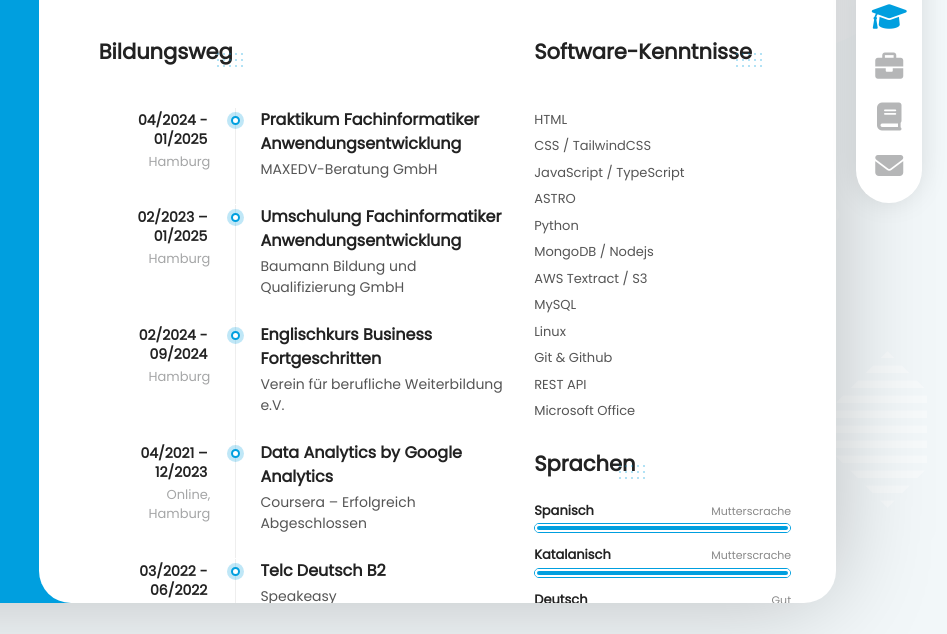
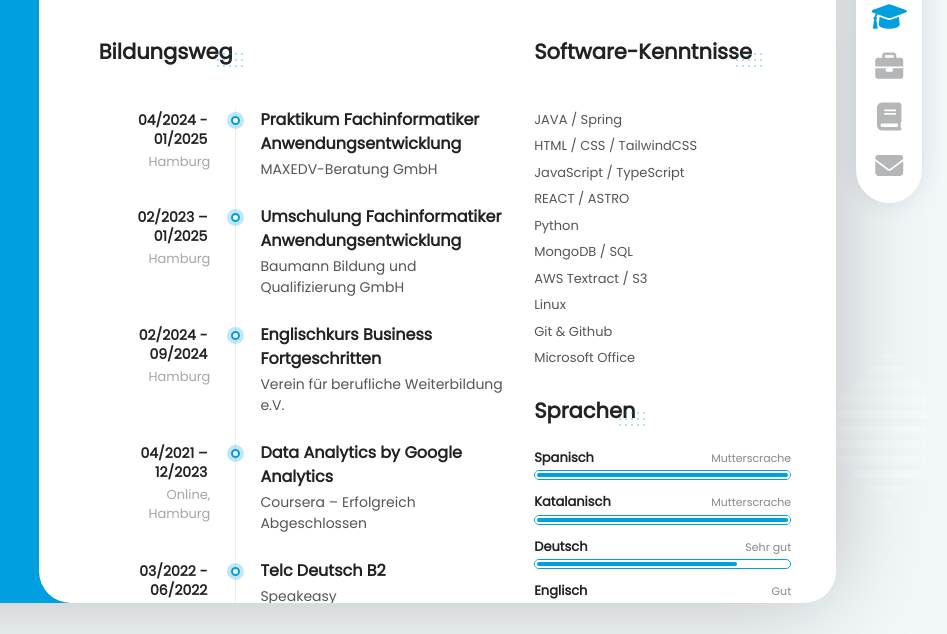
Before and after one commit to IanPaniagua/IanPaniagua, a plain HTML site: page curriculum.html in a window 1280 px wide. Shown: the part 157-791 px from the top of the page, 333-1280 px from the left. Drawn offline with Linux system fonts and the light colour scheme.

Commit message:
update cv

```diff
--- a/curriculum.html
+++ b/curriculum.html
@@ -358,17 +358,15 @@
                 </header>
                 <div class="resume__list--software">
                     <ul class="skills__title--software__list">
-                        <li class="skills__text--software--option">HTML</li>
-                        <li class="skills__text--software--option">CSS / TailwindCSS</li>
+                        <li class="skills__text--software--option">JAVA / Spring</li>
+                        <li class="skills__text--software--option">HTML / CSS / TailwindCSS</li>
                         <li class="skills__text--software--option">JavaScript / TypeScript</li>
-                        <li class="skills__text--software--option">ASTRO</li>
+                        <li class="skills__text--software--option">REACT / ASTRO</li>
                         <li class="skills__text--software--option">Python</li>
-                        <li class="skills__text--software--option">MongoDB / Nodejs</li>
+                        <li class="skills__text--software--option">MongoDB / SQL</li>
                         <li class="skills__text--software--option">AWS Textract / S3</li>
-                        <li class="skills__text--software--option">MySQL</li>
                         <li class="skills__text--software--option">Linux</li>
                         <li class="skills__text--software--option">Git & Github</li>
-                        <li class="skills__text--software--option">REST API</li>
                         <li class="skills__text--software--option">Microsoft Office</li>
                     </ul>
                 </div>
@@ -397,7 +395,7 @@
                     </div>
                     <article class="skills__title">
                         <h4 class="skills__text">Deutsch</h4>
-                        <span class="skills__number">Gut</span>
+                        <span class="skills__number">Sehr gut</span>
                     </article>
 
                     <div class="skills__progress-bar">
```
Also changed, not shown: 2 other files.
